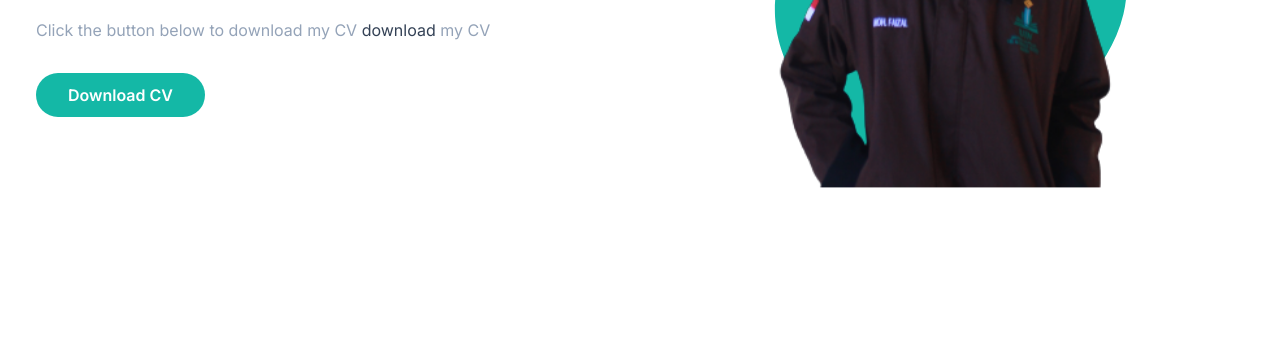
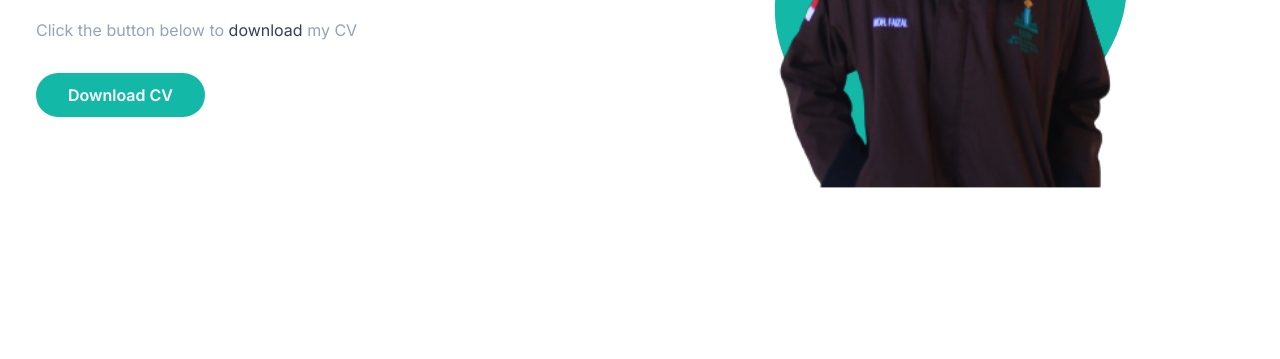
Before and after one commit to Webbeginer/my_profile, a website: page index.html in a window 1280 px wide. Shown: the part 402-761 px from the top of the page. Drawn offline with Linux system fonts and the light colour scheme; some packages are replaced by stand-ins of ours; a script that the page names is missing.

Commit message:
Update index.html

```diff
--- a/index.html
+++ b/index.html
@@ -88,7 +88,7 @@
                             Tanjung</span></h1>
                     <h2 class="font-medium text-slate-500 text-lg mb-5 lg:text-2xl">a Mathematics Education student & <span
                             class="text-slate-700 dark:text-white">FrontEnd Developer</span></h2>
-                    <P class="font-medium text-slate-400 mb-10 leading-relaxed">Click the button below to download my CV <span class="text-slate-700 dark:text-white"> download </span>my CV</P>
+                    <P class="font-medium text-slate-400 mb-10 leading-relaxed">Click the button below to <span class="text-slate-700 dark:text-white"> download </span>my CV</P>
                     <a href="dist/img/cv.pdf" download="CV-[faizl].pdf" class="text-base font-semibold text-white bg-primary py-3 px-8 rounded-full hover:opacity-80 transition duration-300 ease-in-out">Download CV</a>
 
                 </div>
```
